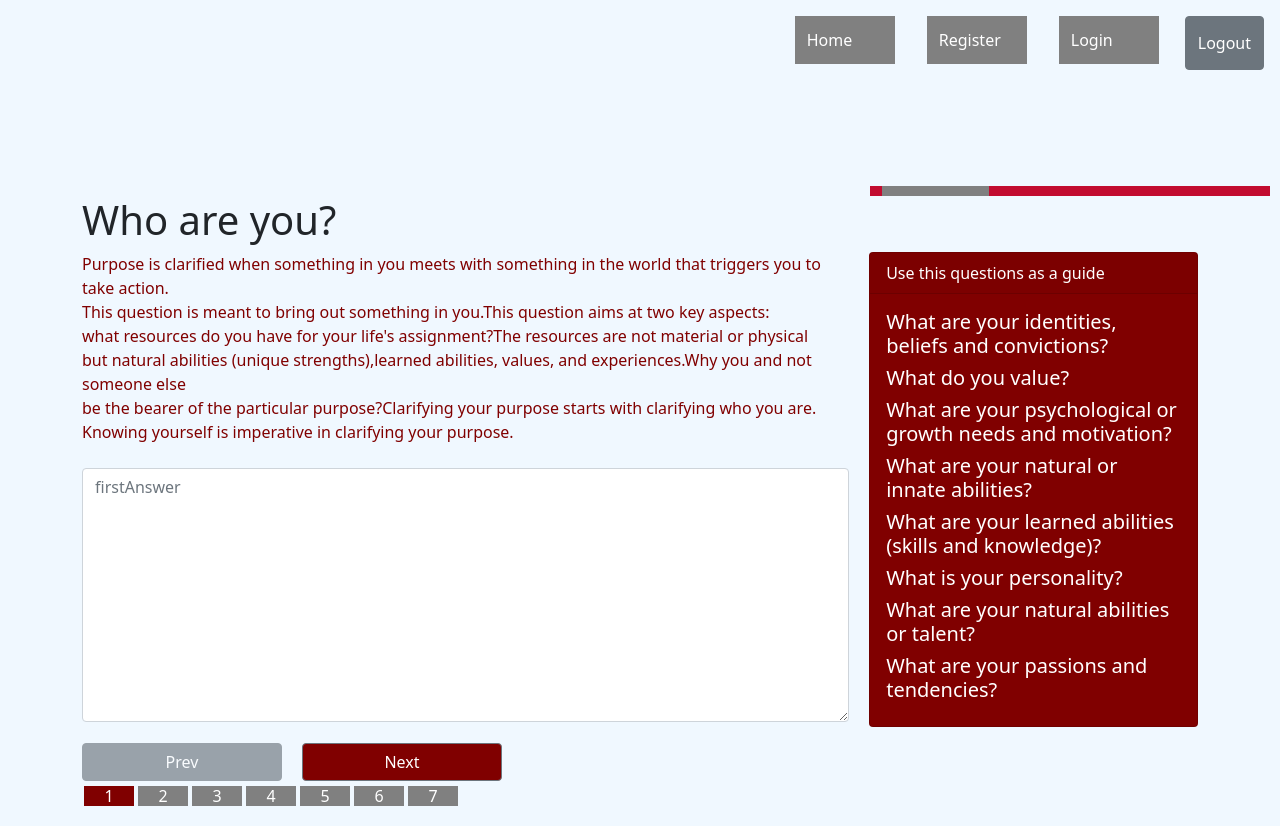
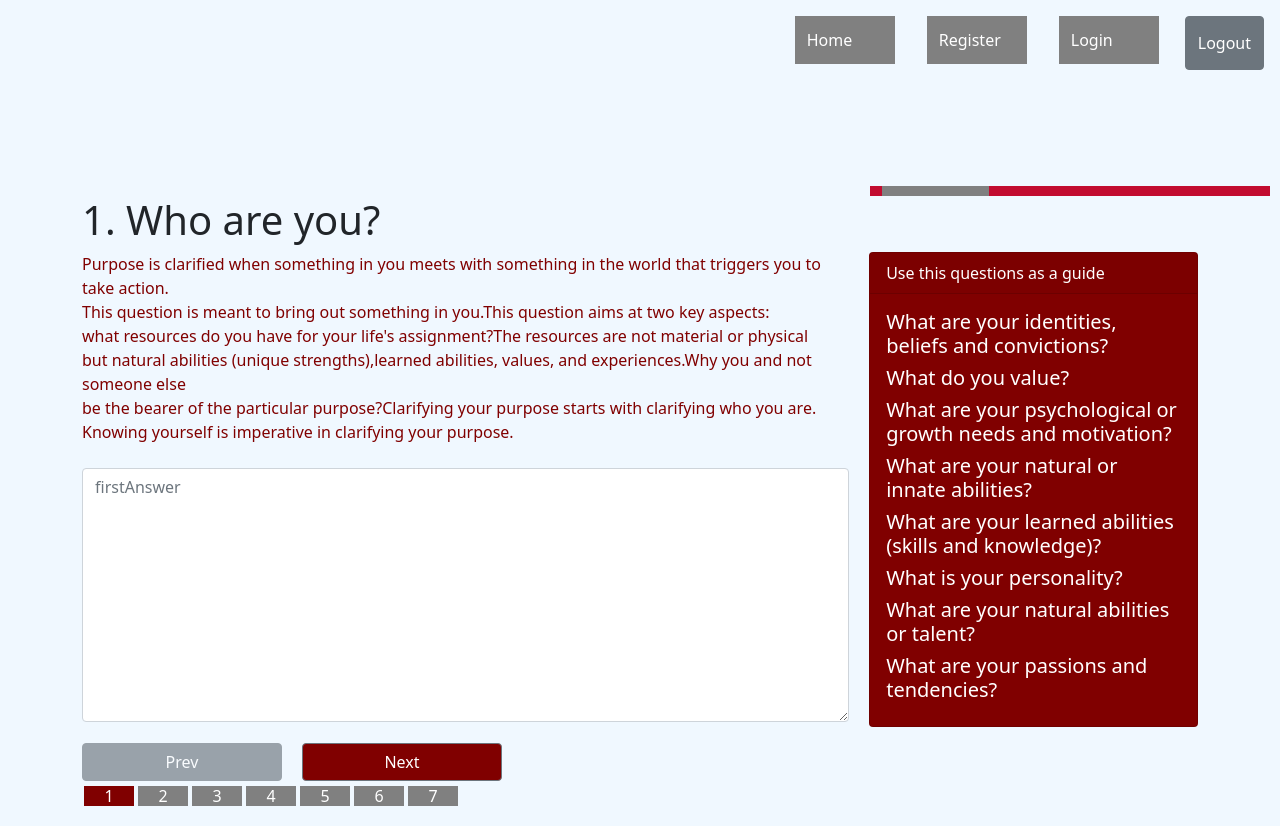
Before and after one commit to wamae-ndiritu/purpose-clarity-tool, a React (Create React App) app in the folder frontend/: page /form in a window 1280 px wide. Built offline with nearby package versions, Linux system fonts and the light colour scheme; sample sign-in values are in the browser's storage.

Commit message:
Set question number

```diff
--- a/frontend/src/components/Form.js
+++ b/frontend/src/components/Form.js
@@ -53,7 +53,9 @@ const Form = () => {
         </div>
         <div className='fomcontainer'>
           <div className='header'>
-            <h1>{stepItem.title}</h1>
+            <h1>
+              {stepItem.id}. {stepItem.title}
+            </h1>
           </div>
           <div className='body'>
             <Question
--- a/frontend/src/components/Purposestatement.js
+++ b/frontend/src/components/Purposestatement.js
@@ -31,7 +31,7 @@ function Purposestatement() {
 
   useEffect(() => {
     if (success) {
-      navigate("/purpose-clarity-item");
+      navigate("/purpose-clarity-item/download");
     }
   }, [success, navigate]);
 
```
